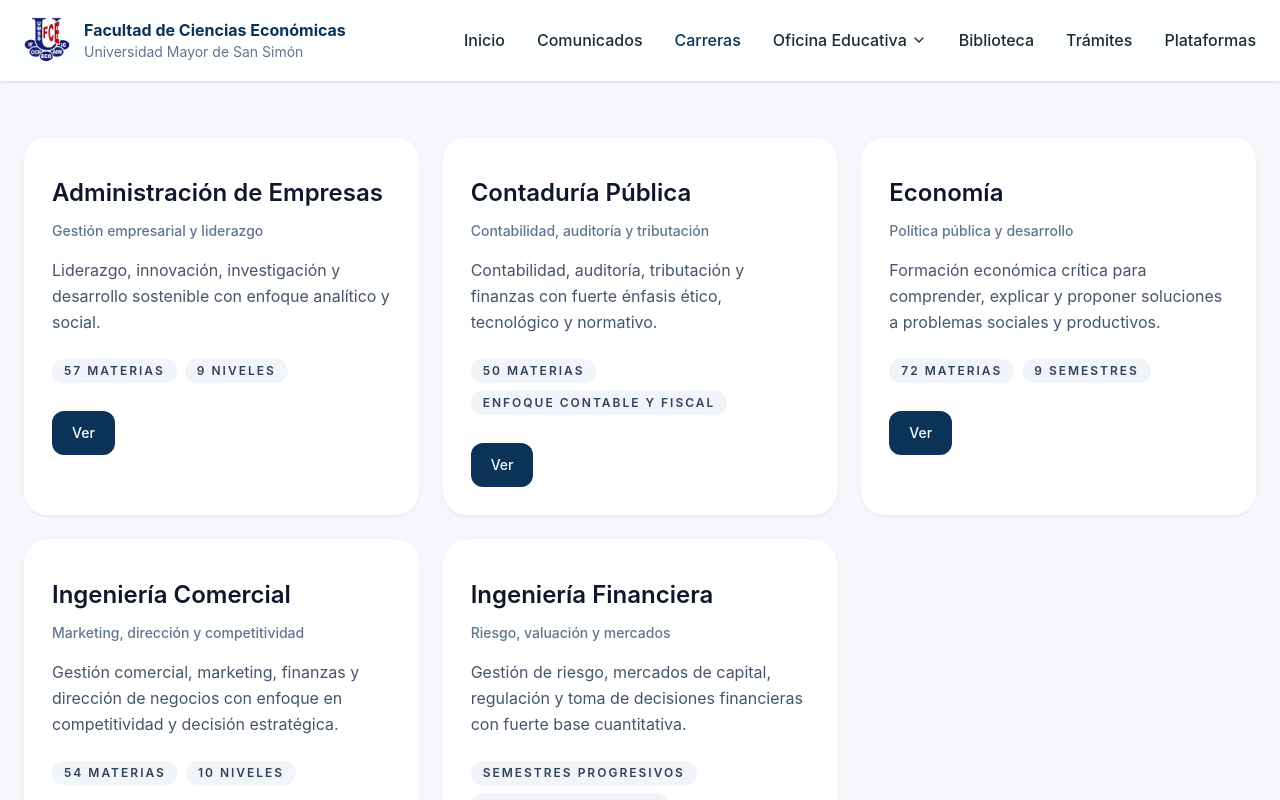
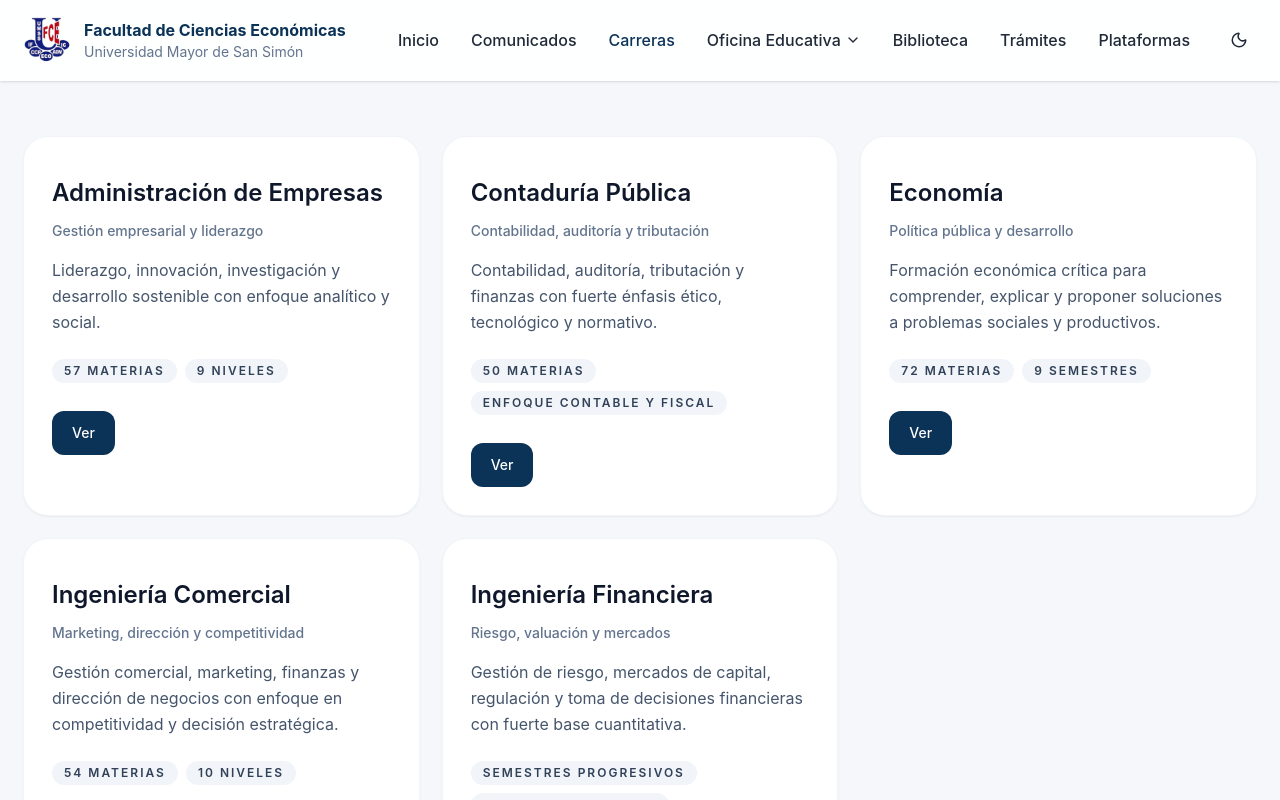
Before and after one commit to epf-21/ihc-final, a React (Vite) app: page /carreras in a window 1280 px wide. Shown: the top 800 px of the page. Built offline with nearby package versions, Linux system fonts and the light colour scheme.

Commit message:
feat: agregar base para el tema oscuro

```diff
--- a/package.json
+++ b/package.json
@@ -17,7 +17,8 @@
     "react": "^19.2.6",
     "react-dom": "^19.2.6",
     "react-icons": "^5.6.0",
-    "tailwindcss": "^4.3.0"
+    "tailwindcss": "^4.3.0",
+    "zustand": "^5.0.14"
   },
   "devDependencies": {
     "@eslint/js": "^10.0.1",
--- a/src/components/Navbar.tsx
+++ b/src/components/Navbar.tsx
@@ -1,9 +1,11 @@
 import { Link } from '@tanstack/react-router'
 import { useState } from 'react'
-import { ChevronDown } from 'lucide-react'
+import { useThemeStore } from '../stores/themeStore'
+import { Moon, Sun, ChevronDown } from 'lucide-react'
 
 export function Navbar() {
   const [open, setOpen] = useState(false)
+  const { dark, toggle } = useThemeStore()
 
   return (
     <header className="sticky top-0 z-50 border-b border-white/70 bg-white/90 shadow-sm backdrop-blur-xl">
@@ -135,6 +137,10 @@ export function Navbar() {
           <Link to="/plataformas" activeProps={{ className: 'text-primary' }}>
             Plataformas
           </Link>
+
+          <button onClick={toggle} className="rounded-xl p-2 hover:bg-slate-900 hover:text-white cursor-pointer">
+            {dark ? <Sun size={18} /> : <Moon size={18} />}
+          </button>
         </nav>
 
         {/* Botón móvil */}
@@ -179,6 +185,11 @@ export function Navbar() {
             <Link to="/tramites">Trámites</Link>
 
             <Link to="/plataformas">Plataformas</Link>
+
+            <button onClick={toggle} className="flex items-center gap-2 text-slate-600 dark:text-slate-300">
+              {dark ? <Sun size={16} /> : <Moon size={16} />}
+              {dark ? 'Modo claro' : 'Modo oscuro'}
+            </button>
           </nav>
         </div>
       )}
--- a/src/index.css
+++ b/src/index.css
@@ -22,4 +22,20 @@
   a {
     text-decoration: none;
   }
+
+  .dark body {
+    --color-background: #0f172a;
+    --color-text: #f1f5f9;
+    --color-primary: #1D70B8;
+    --color-secondary: #60a5fa;
+  }
+
+  .dark header {
+    background: rgb(15 23 42 / 0.9);
+    border-color: rgb(255 255 255 / 0.1);
+  }
+
+  .dark .bg-white {
+    background: #1e293b;
+  }
 }
--- a/src/routes/__root.tsx
+++ b/src/routes/__root.tsx
@@ -1,11 +1,21 @@
 /* eslint-disable react-refresh/only-export-components */
 import { Outlet, createRootRoute } from '@tanstack/react-router'
+import { useThemeStore } from '../stores/themeStore'
+import { useEffect } from 'react'
 
-const RootLayout = () => (
-  <>
-    <Outlet />
-  </>
-)
+const RootLayout = () => {
+  const dark = useThemeStore((s) => s.dark)
+
+  useEffect(() => {
+    document.documentElement.classList.toggle('dark', dark)
+  }, [dark])
+
+  return (
+    <>
+      <Outlet />
+    </>
+  )
+}
 
 export const Route = createRootRoute({
   component: RootLayout,
--- /dev/null
+++ b/src/stores/themeStore.ts
@@ -0,0 +1,17 @@
+import { create } from 'zustand'
+import { persist } from 'zustand/middleware'
+
+interface ThemeStore {
+  dark: boolean
+  toggle: () => void
+}
+
+export const useThemeStore = create<ThemeStore>()(
+  persist(
+    (set) => ({
+      dark: false,
+      toggle: () => set((state) => ({ dark: !state.dark })),
+    }),
+    { name: 'theme' }
+  )
+)
```
